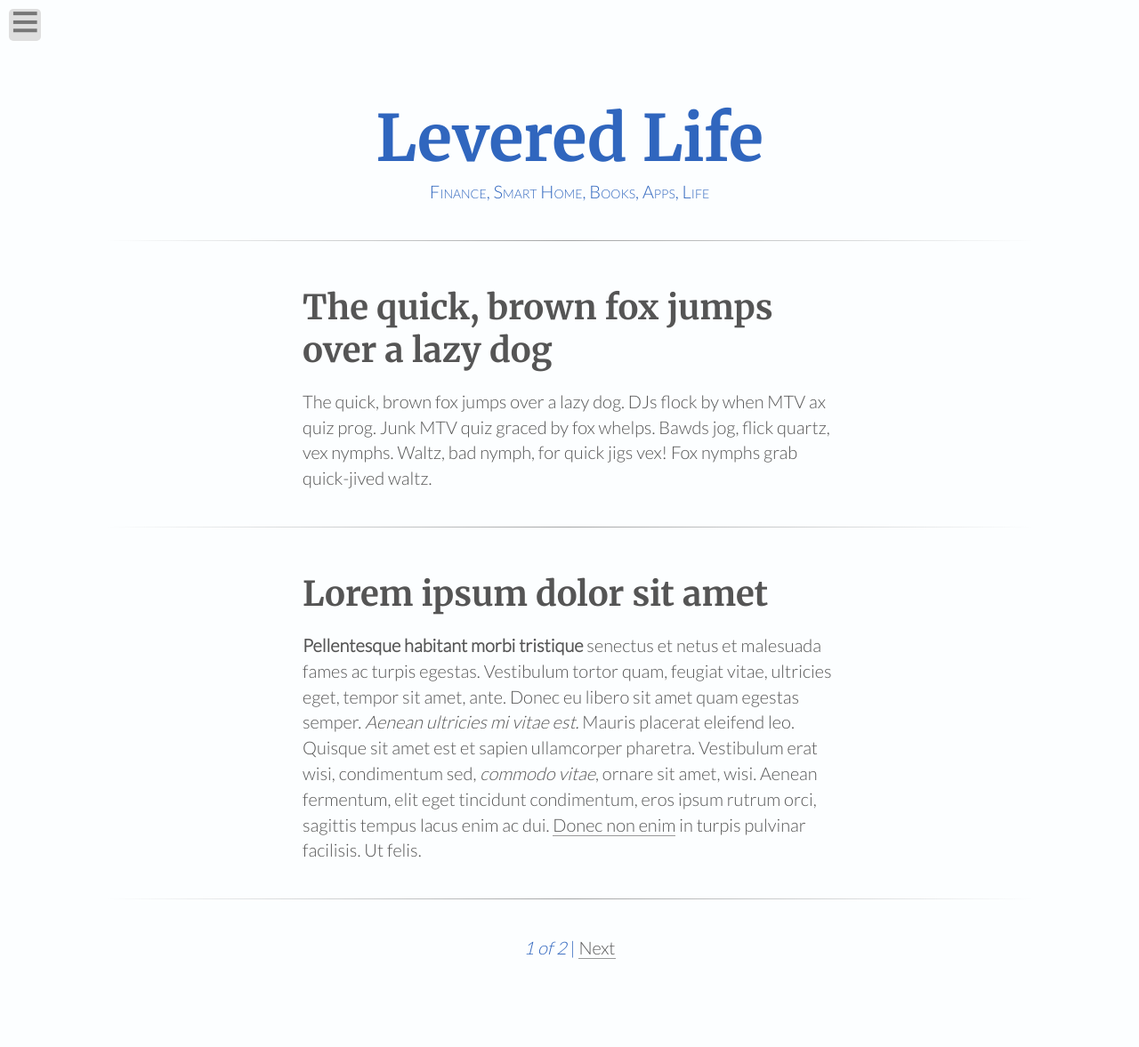
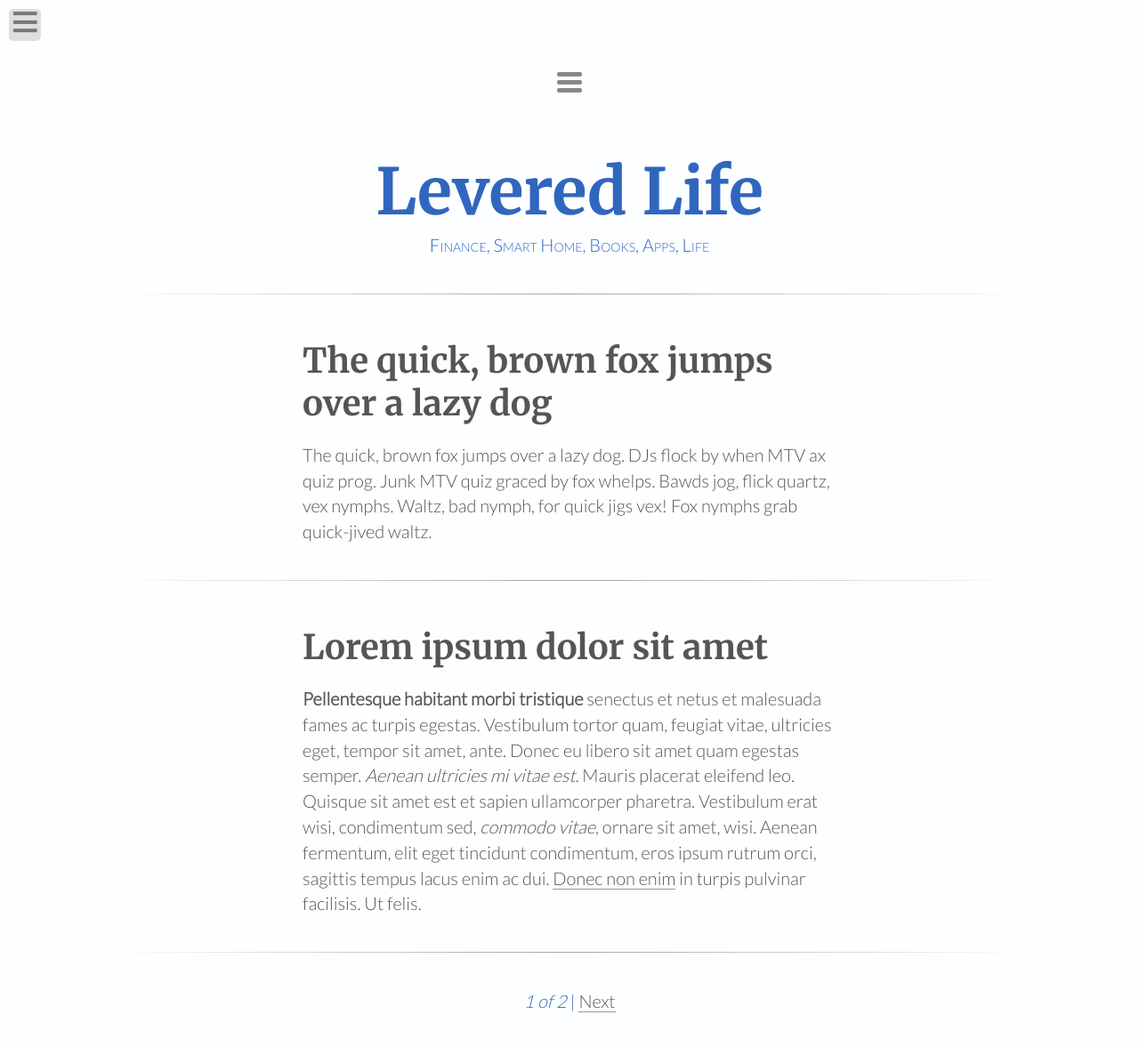
Before and after one commit to leverage-life/leverage-life.github.io, a Jekyll site: the page built from index.html, in a window 1280 px wide. Shown: the top 1177 px of the page at 89% size. Built offline with Jekyll 4.4.1, drawn with Linux system fonts in a browser that asks for light colours; the list of posts is cut into pages by our own code.

Commit message:
New Menu Button!

```diff
--- a/_layouts/default.html
+++ b/_layouts/default.html
@@ -20,6 +20,7 @@
 			<div class="container">
 				<div id="content">
 	    			<div class="menu-trigger"></div>
+	    			<a href="#menu" id="toggle"><span></span></a>
 
 					{{ content }}
 
--- a/_scss/_nav.scss
+++ b/_scss/_nav.scss
@@ -132,3 +132,53 @@ div#content {
 
 body.menu-active div#content { left: 284px;}
 body.menu-active div#content .menu-trigger { left: 294px; }
+
+//NEW!!
+/* Important styles */
+#toggle {
+  display: block;
+  width: 28px;
+  height: 30px;
+  margin: 30px auto 10px;
+}
+
+#toggle span:after,
+#toggle span:before {
+  content: "";
+  position: absolute;
+  left: 0;
+  top: -9px;
+}
+#toggle span:after{
+  top: 9px;
+}
+#toggle span {
+  position: relative;
+  display: block;
+}
+
+#toggle span,
+#toggle span:after,
+#toggle span:before {
+  width: 100%;
+  height: 5px;
+  background-color: #888;
+  transition: all 0.3s;
+  backface-visibility: hidden;
+  border-radius: 2px;
+}
+
+/* on activation */
+#toggle.on span {
+  background-color: transparent;
+}
+#toggle.on span:before {
+  transform: rotate(45deg) translate(5px, 5px);
+}
+#toggle.on span:after {
+  transform: rotate(-45deg) translate(7px, -8px);
+}
+#toggle.on + #menu {
+  opacity: 1;
+  visibility: visible;
+}
```
Also changed, not shown: js/nav.js (+45 -0 lines).
